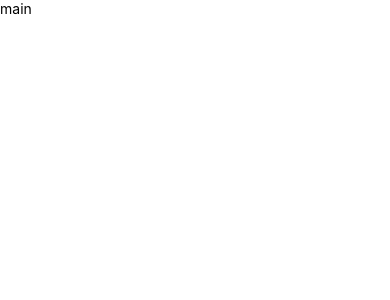
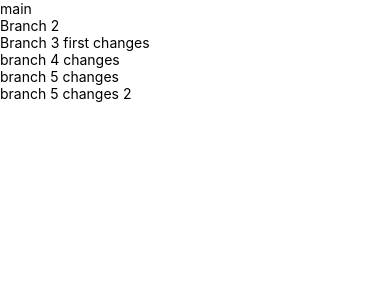
Before and after one commit to tayyabjamil/gitKraken, a React Native app: screen / in a window 390 px wide. Shown: the top 300 px of the page. Built offline with nearby package versions, Linux system fonts and the light colour scheme.

Commit message:
brabch 5 changes 2

```diff
--- a/App.js
+++ b/App.js
@@ -7,6 +7,12 @@ export default class App extends Component {
       <View>
         <Text>main</Text>
 
+        <Text>Branch 2</Text>
+        <Text>Branch 3 first changes</Text>
+        <Text>branch 4 changes</Text>
+        <Text>branch 5 changes</Text>
+        <Text>branch 5 changes 2</Text>
+
       </View>
     )
   }
```
